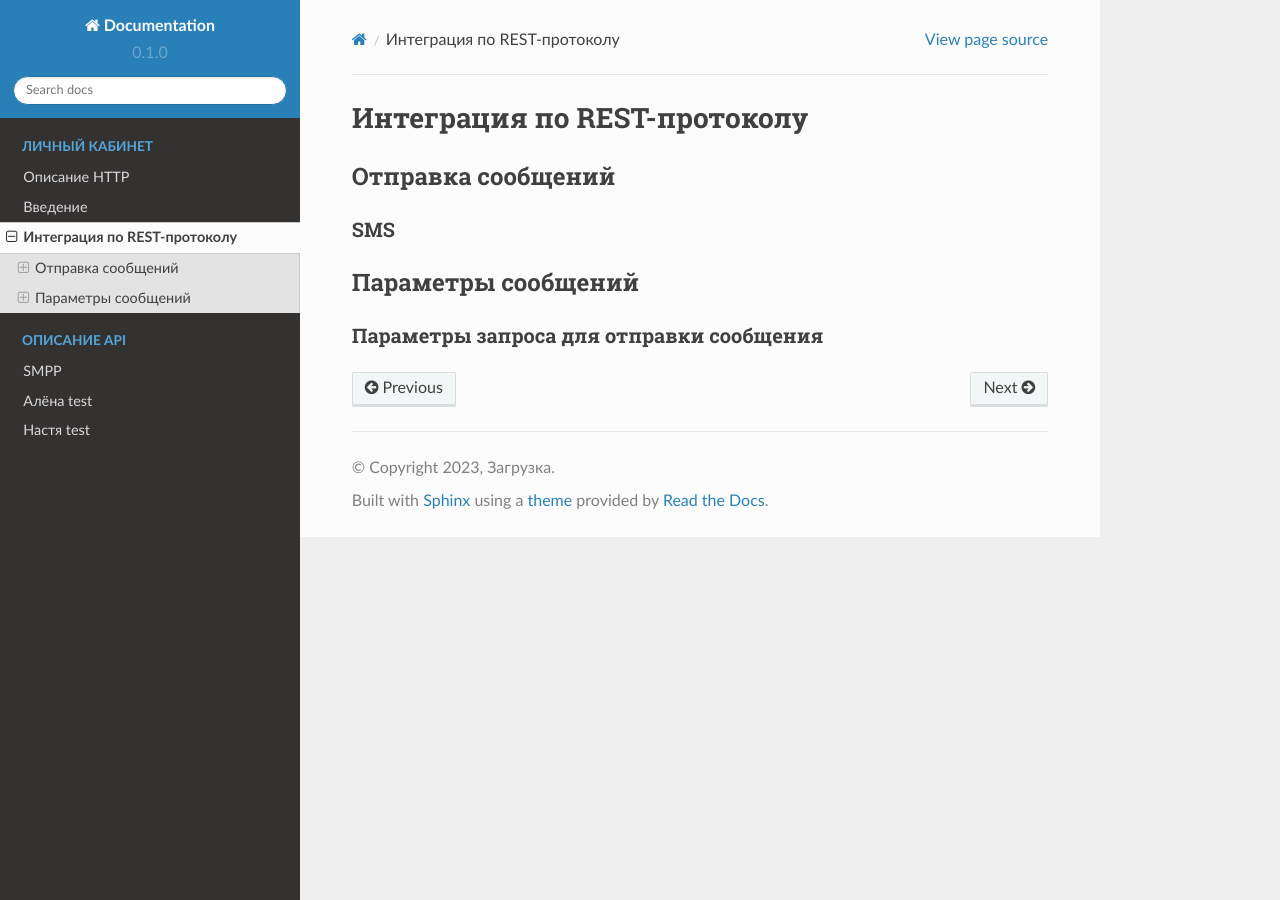
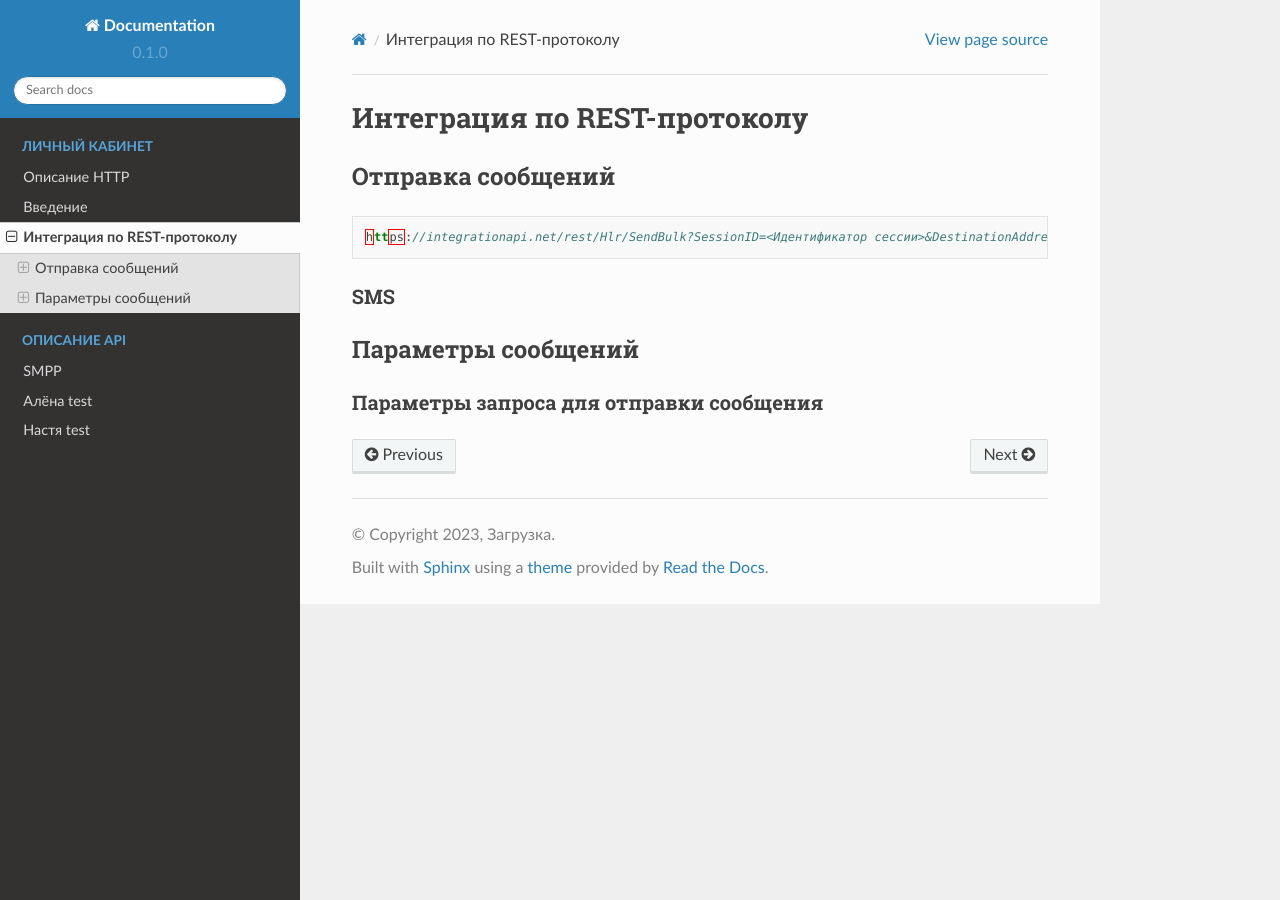
Before and after one commit to omikhaleva/test1, a Sphinx documentation site: the page built from docs/source/api.rst, in a window 1280 px wide. Built offline with Sphinx 7.4.7 and the Read the Docs theme 2.0.0, drawn with Linux system fonts in a browser that asks for light colours.

Commit message:
Update api.rst

```diff
--- a/docs/source/api.rst
+++ b/docs/source/api.rst
@@ -3,6 +3,11 @@
 
 Отправка сообщений
 --------------------
+
+.. code-block:: json
+
+  https://integrationapi.net/rest/Hlr/SendBulk?SessionID=<Идентификатор сессии>&DestinationAddresses=<Номер получателя>&Validity=<Время жизни сообщения>
+
 SMS
 ~~~
 
```
